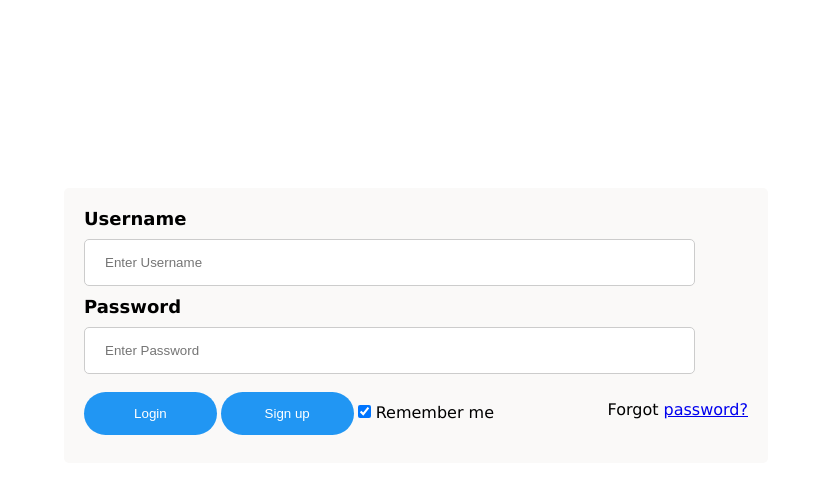
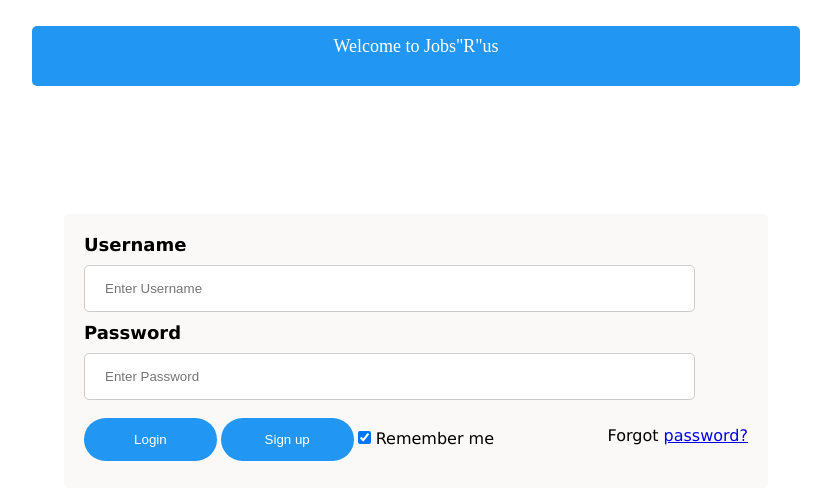
Before and after one commit to Owen-SS/Software-Engineering-Assignment, a Flask app: page /loginpage in a window 1280 px wide. Shown: the top 488 px of the page, without its empty margins (224-1055 px from the left). Run offline with Flask 2, Linux system fonts and the light colour scheme.

Commit message:
fixed up login page

```diff
--- a/static/css/loginpage.css
+++ b/static/css/loginpage.css
@@ -2,15 +2,29 @@
   margin:0;
   padding:0;
 }
+
+label, span, title{
+  font-family: 'Lucida Sans', 'Lucida Sans Regular', 'Lucida Grande', 'Lucida Sans Unicode', Geneva, Verdana, sans-serif;
+}
+
 #top{
+  margin-top: 2%;
   margin-left: 20%;
   margin-right: 20%;
-  z-index: 1;
+  z-index: 4;
   width: 60%;
   padding-top: 10px;
   padding-bottom: 10px;
-  border-radius: 0px 0px 0px 10px;
+  border-radius: 5px;
   height:40px;
+  background-color: #2196F3;
+}
+
+#top .title{
+  text-align: center;
+  font-size: large;
+  color: white;
+  align-content: center;
 }
 
 #TextUser{
@@ -18,14 +32,6 @@
   text-align: center;
   position: relative;
   top:25px;
-}
-
-#title{
-  text-align: center;
-  font-size: large;
-  font-family: 'Lucida Sans', 'Lucida Sans Regular', 'Lucida Grande', 'Lucida Sans Unicode', Geneva, Verdana, sans-serif;
-  color:rgb(255, 255, 255);
-  align-content: center;
 }
 
 #loginform{
@@ -36,9 +42,7 @@
   margin-right: auto;
   border-radius: 5px;
 }
-label, span{
-  font-family: 'Lucida Sans', 'Lucida Sans Regular', 'Lucida Grande', 'Lucida Sans Unicode', Geneva, Verdana, sans-serif;
-}
+
 #loginform .cred {
   font-size: large;
 }
--- a/templates/loginpage.html
+++ b/templates/loginpage.html
@@ -10,7 +10,7 @@
 </head>
 <body>
     <div id="top">
-        <p id="title"> Welcome to Jobs"R"us </p>
+        <p class="title"> Welcome to Jobs"R"us </p>
     </div>
 
     <form id = "loginform" method="post">
```
